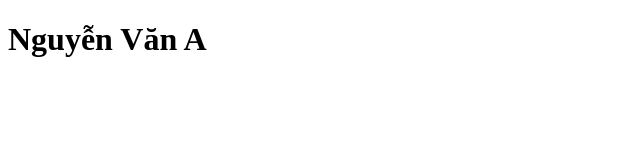
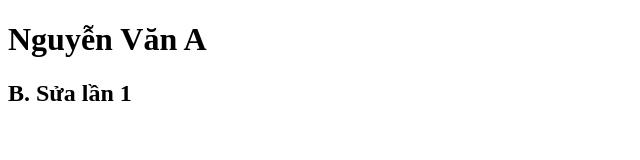
Before and after one commit to dinhhoangthang1992/AB, a plain HTML site: page index.html in a window 1280 px wide. Shown: the whole page, without its empty margins (0-640 px from the left). Drawn offline with Linux system fonts and the light colour scheme.

Commit message:
1. B sửa lần 1

```diff
--- a/index.html
+++ b/index.html
@@ -7,5 +7,6 @@
   </head>
   <body>
     <h1>Nguyễn Văn A</h1>
+    <h2>B. Sửa lần 1</h2>
   </body>
 </html>
```
